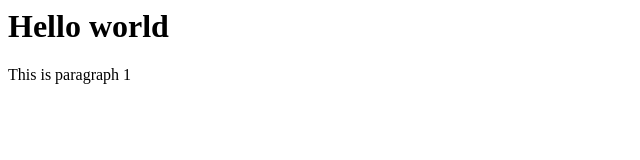
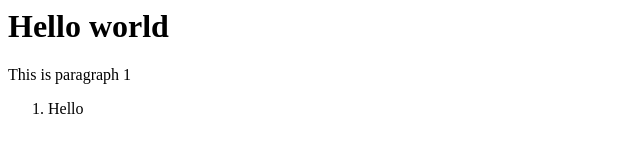
Before and after one commit to AungSannOoDe/git, a plain HTML site: page index.html in a window 1280 px wide. Shown: the full height of the page, 0-640 px from the left. Drawn offline with Linux system fonts and the light colour scheme.

Commit message:
Add ordered list to index.html

```diff
--- a/index.html
+++ b/index.html
@@ -2,5 +2,8 @@
 	<body>
 		<h1>Hello world</h1>
 		<p>This is paragraph 1</p>
+		<ol>
+			<li>Hello</li>
+		</ol>
 	</body>
 </html>
```
